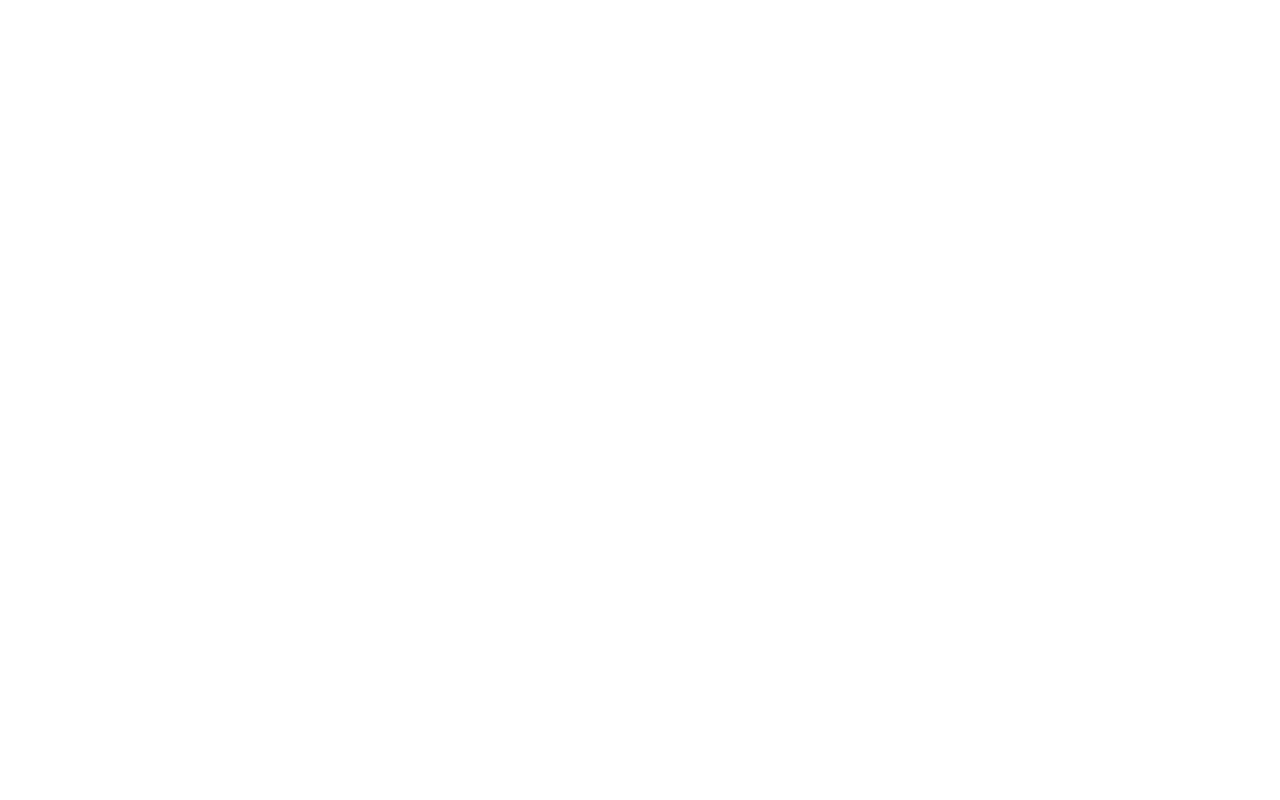
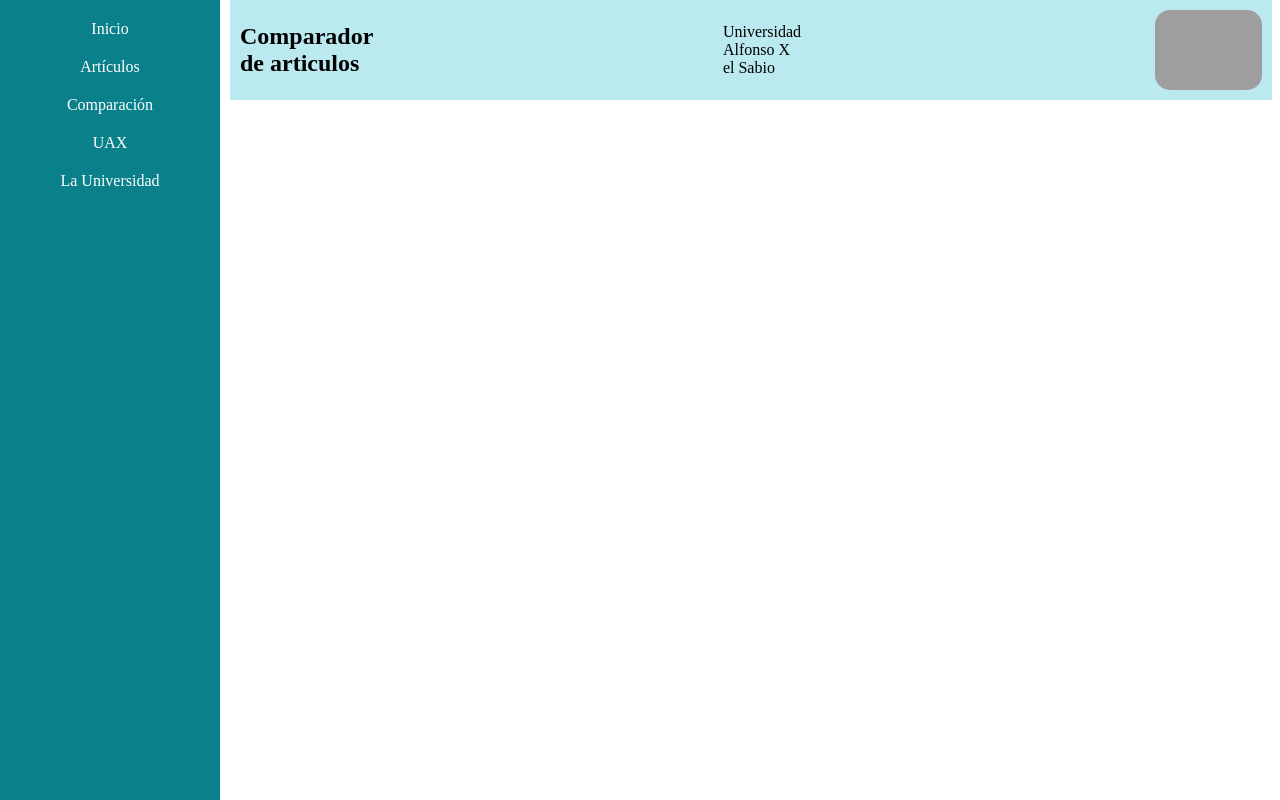
Before and after one commit to isralr/practica1html-css, a plain HTML site: page index.html in a window 1280 px wide. Drawn offline with Linux system fonts and the light colour scheme; grey boxes are pictures that could not be loaded.

Commit message:
Creada la barra lateral y la estructura del body junto con la implementacion de la cabezera con sus elementos --> Titulo, descripcion(texto centro cabecera) e imagen

```diff
--- a/index.css
+++ b/index.css
@@ -0,0 +1,45 @@
+body {
+    display: grid;
+    grid-template-columns: 220px 1fr; /* Col 1: 220px fijos. Col 2: resto (1fr) */
+    height: 100vh; /*100% de la altura de la ventana*/
+    gap: 10px; /*Espacio entre columnas*/
+    margin-left: 0%;
+    margin-top: 0%;
+    margin-bottom: 0%;
+}
+
+.barra-lateral {
+    background-color: #0a818a;
+    color: white;
+    text-align: center;
+    padding: 10px;
+}
+
+.enlace {
+    display: flex; /* Cada enlace en una línea separada */
+    flex-direction: column ;
+    color: white;
+    padding: 10px 0;
+    text-decoration: none;
+}
+
+.cabecera {
+    display: flex;
+    flex-direction: row;
+    align-items: center;
+    gap: 350px;
+    height: 80px;
+    padding: 10px;
+    background-color: #a5e2ebc0;
+}
+
+.titulo-cabecera {
+    font-size: 1.5rem;
+}
+
+
+.imagen-cabecera {
+    width: auto;
+    height: 100%;
+    border-radius: 15px;
+}
--- a/index.html
+++ b/index.html
@@ -3,9 +3,37 @@
 <html lang="es"> <!--Idioma-->
 <head> <!-- SIEMPRE va estar-->
     <meta charset="UTF-8">
-    <title>Mi primera pagina - Israel</title> <!--titulo en pestaña y SEO-->
-</head >
-<body> <!--SIEMPRE va estar-->
-    <!--TODO contenido visible-->
+    <title>Comparador de articulos</title> <!--titulo en pestaña y SEO-->
+    <meta name="description" content="Página web para comparar artículos de diferentes categorías."> <!--Descripción-->
+    <meta name="viewport" content="width=device-width, initial-scale=1.0"> <!--Adaptable a moviles-->
+    <link rel="stylesheet" href="index.css"> <!--Enlace a CSS externo-->
+</head>
+<body>
+    <!-- Barra lateral de navegación -->
+    <nav class="barra-lateral">
+        <a href="#inicio" class="enlace">Inicio</a>
+        <a href="#articulos" class="enlace">Artículos</a>
+        <a href="#comparacion" class="enlace">Comparación</a>
+        <a href="#uax" class="enlace">UAX</a>
+        <a href="#universidad" class="enlace">La Universidad</a>
+    </nav>
+
+    <div class="contenedor-principal">
+
+        <header class="cabecera">
+            <h1 class="titulo-cabecera">Comparador de articulos</h1>
+
+            <p class="descripcion-cabecera">Universidad Alfonso X el Sabio</p>
+
+            <img src="https://imgs.search.brave.com/CKZ0lxbqvFegpVNcQf9KwiFUJJN7eaTMDOqpl4e2m5E/rs:fit:860:0:0:0/g:ce/aHR0cHM6Ly93d3cu/eHRyYWZvbmRvcy5j/b20vd2FsbHBhcGVy/cy9ndGEtdmktbG9n/by0xMjA3MC5qcGc" class="imagen-cabecera" alt="Imagen de comparador de artículos">
+        </header>
+
+        <main>
+        </main>
+
+        <footer>
+        </footer>
+
+    </div>
 </body>
 </html>
```
